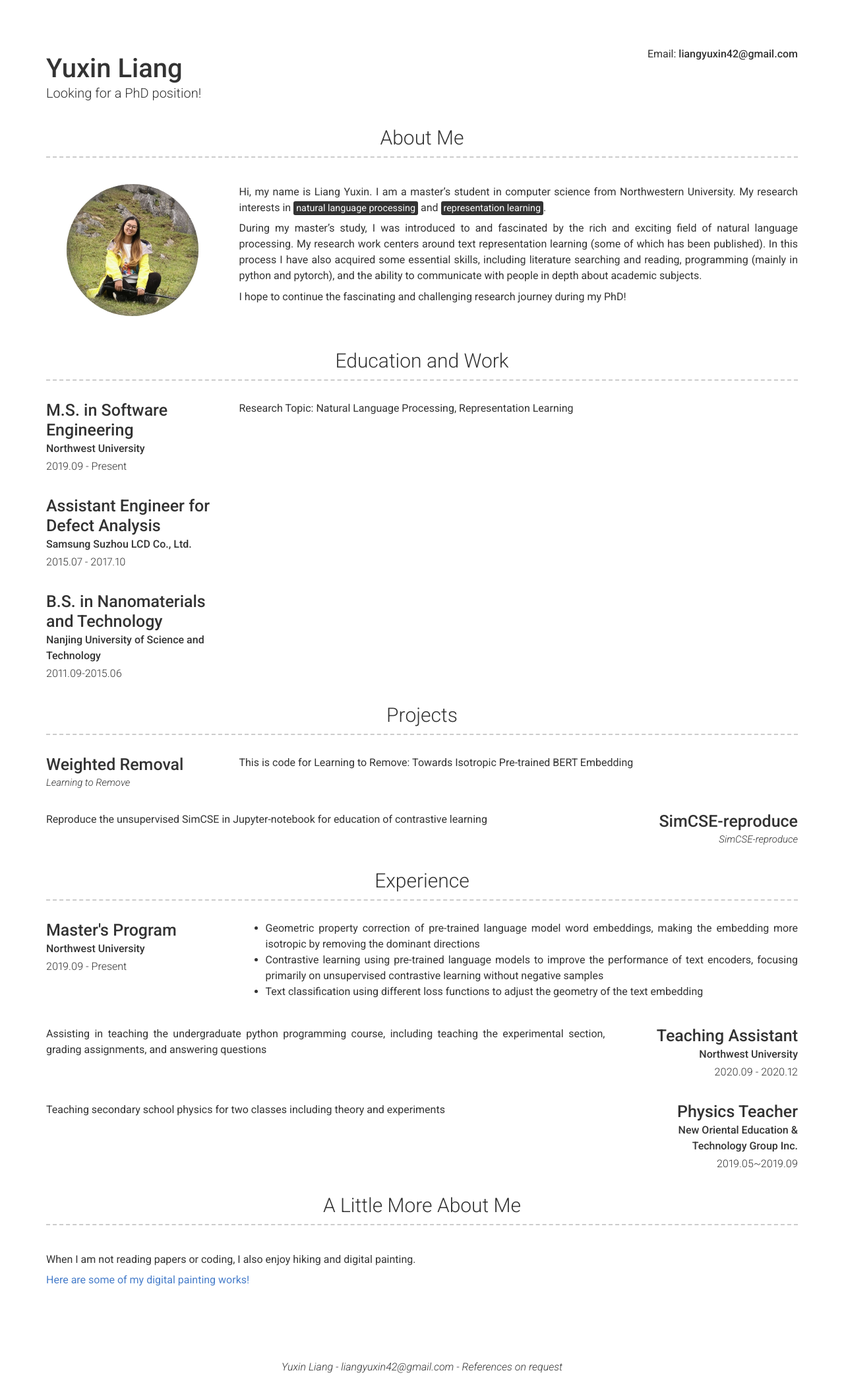
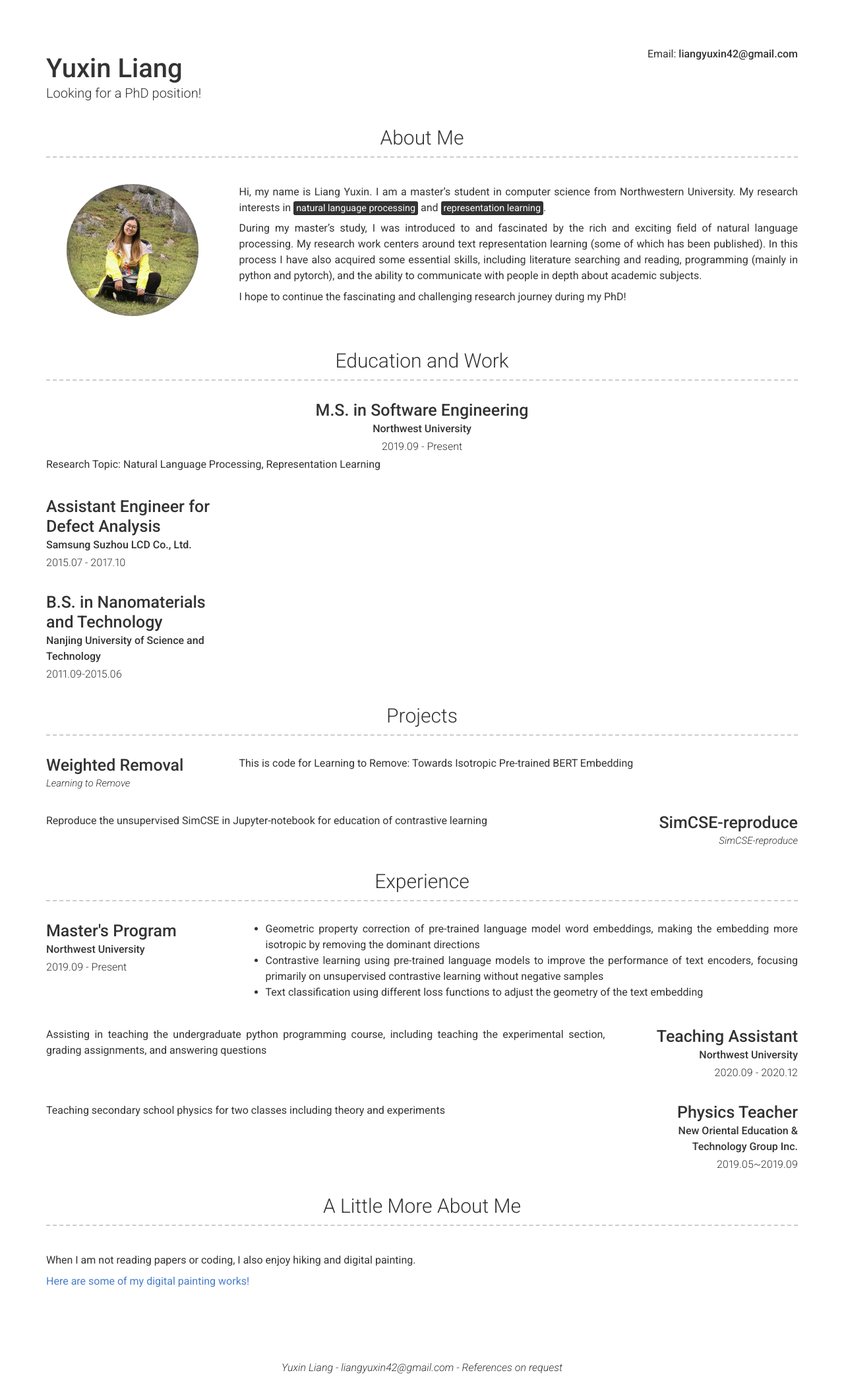
Before and after one commit to liangyuxin42/resume, a Jekyll site: the page built from index.md, in a window 1280 px wide. Shown: the whole page at 66% size. Built offline with Jekyll 4.4.1, drawn with Linux system fonts in a browser that asks for light colours; nearby versions of some CDN libraries.

Commit message:
Update _config.yml

```diff
--- a/_config.yml
+++ b/_config.yml
@@ -75,7 +75,7 @@ content:
   - title: Education and Work
     layout: list
     content:
-      - layout: center
+      - layout: top-middle
         title: M.S. in Software Engineering
         sub_title: Northwest University
         caption: 2019.09 - Present
```
